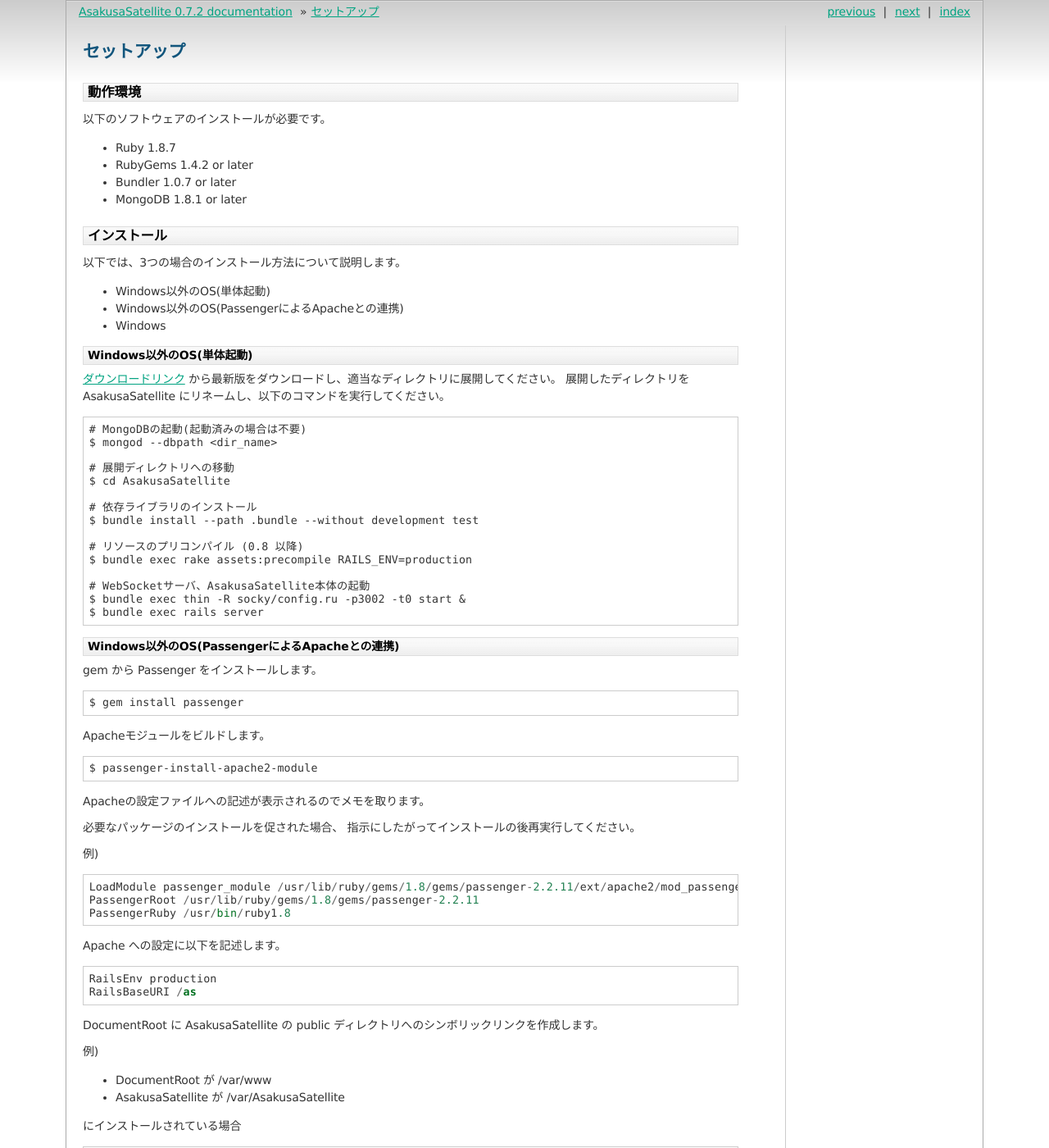
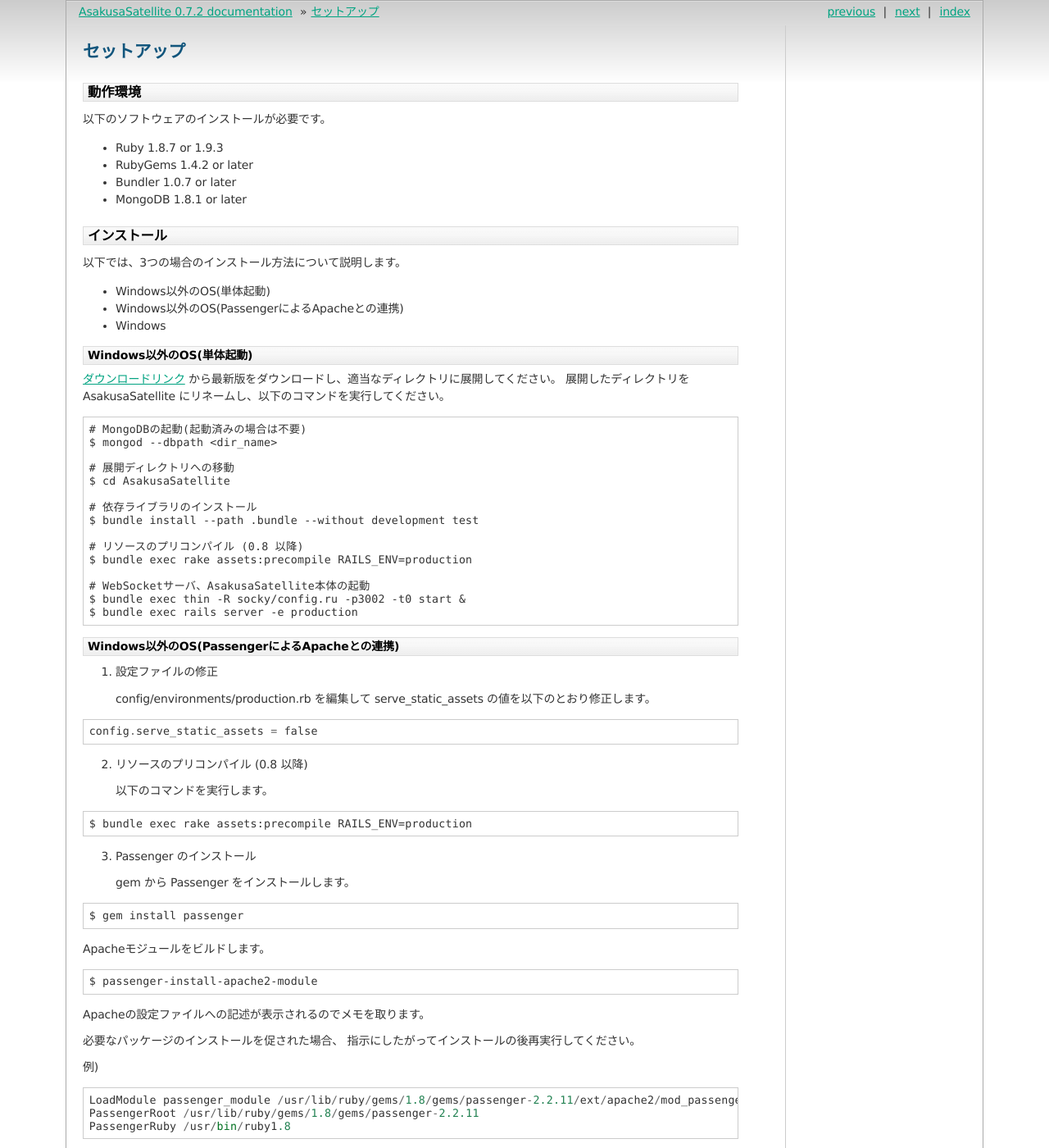
Before and after one commit to codefirst/asakusa-satellite-manual, a Sphinx documentation site: the page built from source/setup.rst, in a window 1280 px wide and 1400 px high. Shown: the whole window at 82% size. Built offline with Sphinx 7.4.7, drawn with Linux system fonts in a browser that asks for light colours.

Commit message:
fix setup document

```diff
--- a/source/setup.rst
+++ b/source/setup.rst
@@ -4,7 +4,7 @@
 -----------------------
 以下のソフトウェアのインストールが必要です。
 
-* Ruby 1.8.7
+* Ruby 1.8.7 or 1.9.3
 * RubyGems 1.4.2 or later
 * Bundler 1.0.7 or later
 * MongoDB 1.8.1 or later
@@ -42,11 +42,32 @@
 
     # WebSocketサーバ、AsakusaSatellite本体の起動
     $ bundle exec thin -R socky/config.ru -p3002 -t0 start &
-    $ bundle exec rails server
+    $ bundle exec rails server -e production
 
 Windows以外のOS(PassengerによるApacheとの連携)
 ~~~~~~~~~~~~~~~~~~~~~~~~~~~~~~~~~~~~~~~~~~~~~~~~
-gem から Passenger をインストールします。
+
+1. 設定ファイルの修正
+
+   config/environments/production.rb を編集して serve_static_assets の値を以下のとおり修正します。
+
+::
+
+    config.serve_static_assets = false
+
+
+2. リソースのプリコンパイル (0.8 以降)
+
+   以下のコマンドを実行します。
+
+::
+
+    $ bundle exec rake assets:precompile RAILS_ENV=production
+
+3. Passenger のインストール
+
+   gem から Passenger をインストールします。
+
 ::
 
   $ gem install passenger
@@ -68,7 +89,10 @@
   PassengerRoot /usr/lib/ruby/gems/1.8/gems/passenger-2.2.11
   PassengerRuby /usr/bin/ruby1.8
 
-Apache への設定に以下を記述します。
+4. Apache の設定
+
+   Apache への設定に以下を記述します。
+
 ::
 
   RailsEnv production
```
